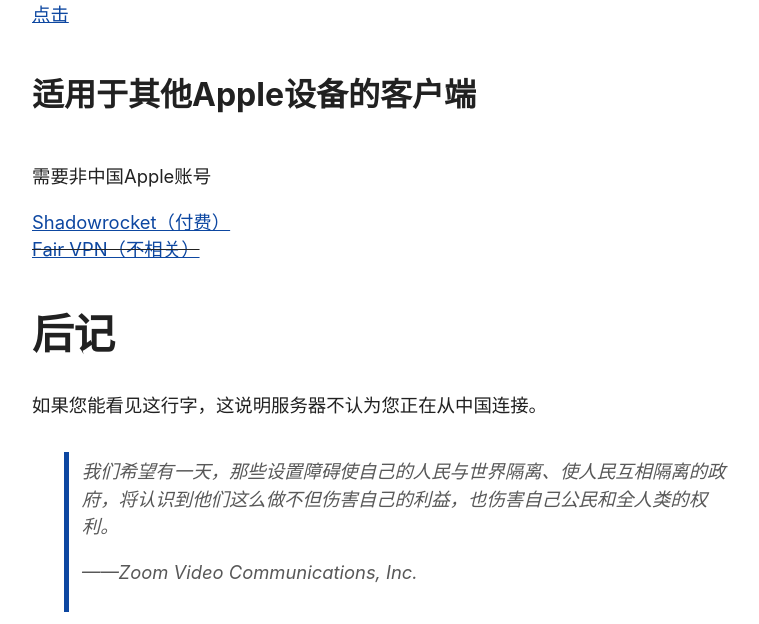
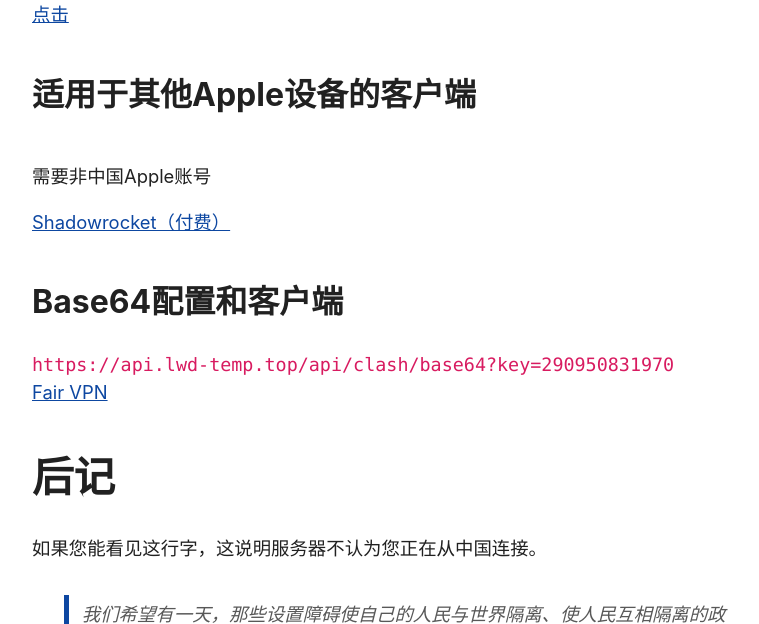
Before and after one commit to SunsetMkt/site-api, a Flask app: page /api/clash in a window 1280 px wide. Shown: the part 1231-1855 px from the top of the page, without its empty margins (248-1007 px from the left). Run offline with Flask 2, Linux system fonts and the light colour scheme; data that the repository does not hold is empty.

Commit message:
Base64支持

```diff
--- a/app.py
+++ b/app.py
@@ -411,7 +411,9 @@
           description: Key to anti spider. Access /api/clash to generate.
     responses:
         200:
-          description: Clash Config YAML"""
+          description: Clash Config YAML
+        403:
+          description: Invalid key"""
     # Get param key
     key = flask.request.args.get("key")
     if key == None or myutils.license.validate_key(key) == False:
@@ -422,6 +424,32 @@
         ("profile-update-interval", "12"),
         ("profile-web-page-url", "https://api.lwd-temp.top/api/clash")
     ])
+
+
+# Handle /api/clash/base64
+@app.route("/api/clash/base64")
+def api_clash_base64():
+    """
+    Return Base64 Config
+    ---
+    tags:
+        - clash
+    parameters:
+        - name: key
+          in: query
+          type: string
+          required: true
+          description: Key to anti spider. Access /api/clash to generate.
+    responses:
+        200:
+          description: Base64 Config
+        403:
+          description: Invalid key"""
+    # Get param key
+    key = flask.request.args.get("key")
+    if key == None or myutils.license.validate_key(key) == False:
+        return flask.abort(403, "Invalid key.")
+    return flask.Response(myutils.clash.config(base64=True), mimetype="text/plain")
 
 
 # Handle /api/alive
--- a/myutils/clash.py
+++ b/myutils/clash.py
@@ -152,7 +152,8 @@
     subscribe_source_url = "https://api.lwd-temp.top/api/dir/var/task/myutils/clash.py/"
     subscribe_url = "https://api.lwd-temp.top/api/clash/config" + \
         "?key=" + license.generate_key()
-    base64_url = "https://api.lwd-temp.top/"
+    base64_url = "https://api.lwd-temp.top/api/clash/base64" + \
+        "?key=" + license.generate_key()
 
     # ghproxy
     # subscribe_url = ghproxy + subscribe_url
@@ -179,7 +180,7 @@
     return flask.render_template('clash.html', cfw=cfw(), cfw_portable=cfw_portable(), cfa=cfa(), subscribe_source_name=subscribe_source_name, subscribe_source_url=subscribe_source_url, subscribe_url=subscribe_url, base64_url=base64_url, subscribe_encoded_url=subscribe_encoded_url, china=chinaclass, date=dateStr, mac=cfx())
 
 
-def config():
+def config(base64=False):
     # Get yaml and return
 
     # Start time
@@ -241,13 +242,23 @@
             # API args
             # target=clash&new_name=true&url=
             # &insert=false&append_type=true&emoji=true&list=false&tfo=false&scv=false&fdn=true&sort=true
+
+            # Pre-API-Args
+            pre_api_args = "target=clash&new_name=true&url="
+
+            if base64:
+                pre_api_args = "target=v2ray&new_name=true&url="
+
+            # Post-API-Args
+            post_api_args = "&insert=false&append_type=true&emoji=true&list=false&tfo=false&scv=false&fdn=true&sort=true"
+
             api_call = api_url + "?"
             url_cmb = ""
             for sub in subs:
                 url_cmb = url_cmb + "|"
                 url_cmb = url_cmb + sub
-            api_args = "target=clash&new_name=true&url=" + urllib.parse.quote(url_cmb, safe='') + \
-                "&insert=false&append_type=true&emoji=true&list=false&tfo=false&scv=false&fdn=true&sort=true"
+            api_args = pre_api_args + \
+                urllib.parse.quote(url_cmb, safe='') + post_api_args
             api_call = api_call + api_args
             api_req = requests.get(api_call, timeout=5)
             api_req.raise_for_status()
@@ -267,8 +278,13 @@
                 import traceback
                 trace = traceback.format_exc()
 
+                allowed = ".yaml"
+
+                if base64:
+                    allowed = "sub"
+
                 # Clash yaml only
-                if url.endswith(".yaml"):
+                if url.endswith(allowed):
                     pass
                 else:
                     continue
@@ -293,8 +309,13 @@
         # No API available
         for url in sub_urls:
 
+            allowed = ".yaml"
+
+            if base64:
+                allowed = "sub"
+
             # Clash yaml only
-            if url.endswith(".yaml"):
+            if url.endswith(allowed):
                 pass
             else:
                 continue
@@ -314,4 +335,9 @@
                 config = "# " + json.dumps(debug_info) + " #" + "\n" + config
                 break
 
+    if base64:
+        # Deleting the first 1 lines of a string(debug_info)
+        # string.find('\n')会返回第一个换行符的位置，加1表示从第二行开始切片，最后将切片后的字符串保存到new_string变量中
+        config = config[config.find('\n')+1:]
+
     return config
--- a/templates/clash.html
+++ b/templates/clash.html
@@ -29,13 +29,14 @@
     <h2>3. 在客户端应用节点列表</h2>
     <a href="clash://install-config?url={{subscribe_encoded_url}}">点击此处快速应用Windows配置</a>
     <h2>专业人员参考</h2>
-    <!--<a href="{{base64_url}}">Base64通用配置</a>-->
     <h3>在线预览配置文件</h3>
     <a href="{{subscribe_url}}">点击</a>
     <h3>适用于其他Apple设备的客户端</h3>
     <p>需要非中国Apple账号</p>
     <a href="https://apps.apple.com/us/app/shadowrocket/id932747118">Shadowrocket（付费）</a>
-    <del><a href="https://apps.apple.com/us/app/fair-vpn/id1533873488">Fair VPN（不相关）</a></del>
+    <h3>Base64配置和客户端</h3>
+    <code>{{base64_url}}</code>
+    <a href="https://apps.apple.com/us/app/fair-vpn/id1533873488">Fair VPN</a>
     <!-- https://github.com/Alvin9999/new-pac/wiki/%E8%8B%B9%E6%9E%9C%E6%89%8B%E6%9C%BA%E7%BF%BB%E5%A2%99%E8%BD%AF%E4%BB%B6 -->
     <div class="{{china}}">
         <h2>后记</h2>
```
